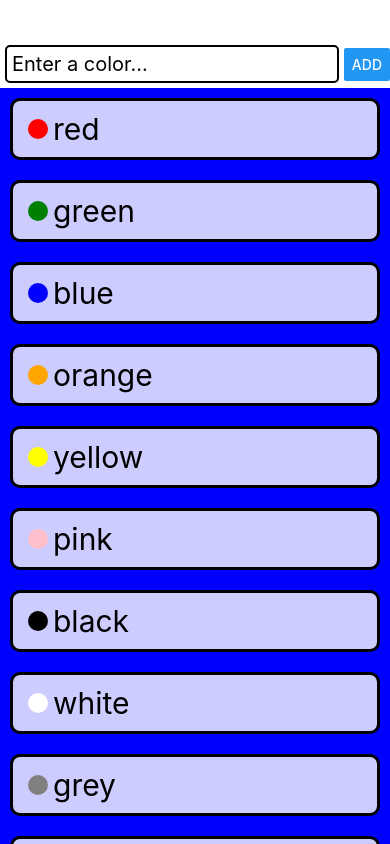
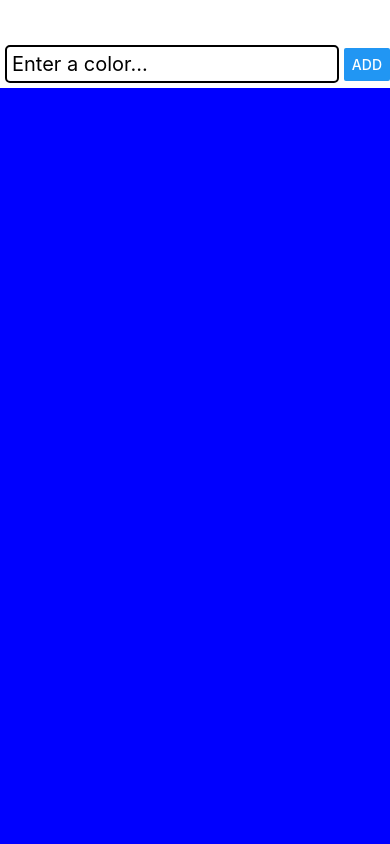
Before and after one commit to Nathanjms/react-native-course, a React Native app: screen / in a window 390 px wide. Built offline with nearby package versions, Linux system fonts and the light colour scheme.

Commit message:
Creating a custom hook

```diff
--- a/App.js
+++ b/App.js
@@ -1,19 +1,29 @@
 import React, { useState } from "react";
 import { StyleSheet, FlatList, Alert } from "react-native";
 import ColorButton from "./components/ColorButton";
-import defaultColors from "./data/defaultColors.json";
 import ColorForm from "./components/ColorForm";
+import { generate } from "shortid";
+
+const useColors = () => {
+  const [colors, setColors] = useState([]);
+  const addColor = color => {
+    const newColor = { id: generate(), color }
+    setColors([ newColor, ...colors]);
+  };
+  return { colors, addColor }
+}
 
 export default function App() {
   const [backgroundColor, setbackgroundColor] = useState("blue");
+  const { colors, addColor} = useColors();
   return (
     <>
       <ColorForm
-        onNewColor={(newColor) => Alert.alert(`TODO: add color ${newColor}`)}
+        onNewColor={addColor}
       />
       <FlatList
         style={[styles.container, { backgroundColor }]}
-        data={defaultColors}
+        data={colors}
         renderItem={({ item }) => {
           return (
             <ColorButton
```
